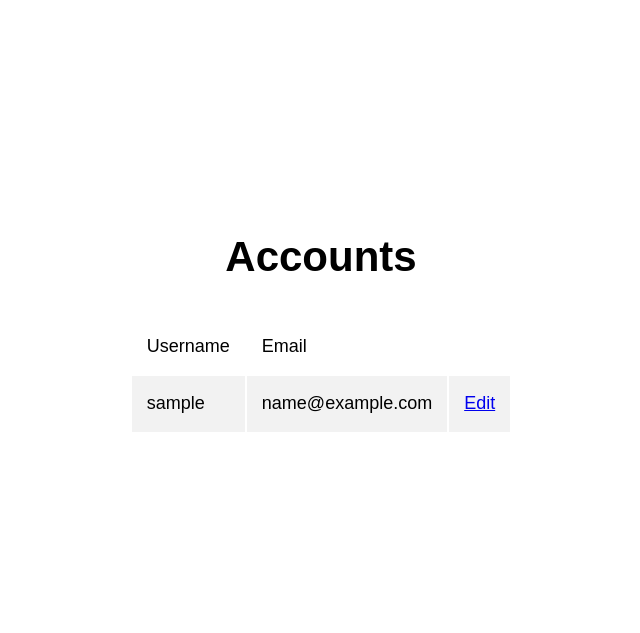
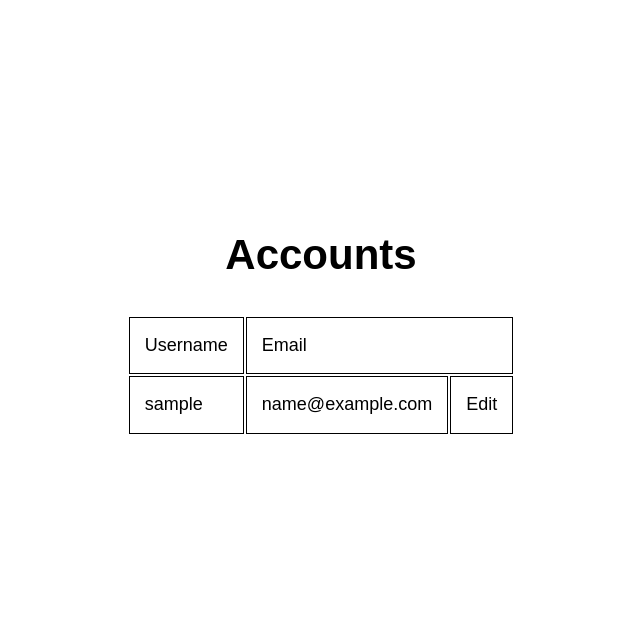
Before and after one commit to sraosha47/django-projects, a Django app: a page that uses adulting/users/templates/users/layout.html in a window 1280 px wide. Shown: the part 905-1538 px from the top of the page, without its empty margins (319-959 px from the left). Run offline with Django 4.2, Linux system fonts and the light colour scheme; the visitor is signed in with stand-in values (Sample User, id 1); data comes from the database, SQL or seed files in the repository.

Commit message:
removed the tr:nth thing. added a simple border for td and th elements. added styling to links in tables via tanker class.

```diff
--- a/adulting/users/static/users/login.css
+++ b/adulting/users/static/users/login.css
@@ -202,13 +202,20 @@
     overflow: auto;
   }
 
-  tr:nth-child(even) {background-color: #f2f2f2;}
-
   th, td {
     padding: 15px;
     text-align: left;
+    border: var(--main-black) 1px solid;
   }
 
+  .tanker a{
+    text-decoration: none;
+    color: var(--main-black);
+  }
+
+  .tanker a:hover{
+    color: var(--main-blue);
+  }
   /* nav */
 
   .nav {
@@ -281,7 +288,7 @@
   }
 
 /* Dropdown */
-
+/*
 .dropdown {
   position: relative;
   display: inline-block;
@@ -290,7 +297,7 @@
 .dropdown-content {
   display: none;
   position: absolute;
-  background-color: var(--main-black);
+  background-color: var(--main-black);s
   min-width: 160px;
   box-shadow: 3px 3px 3px rgba(0, 0, 0, 0.7);
   padding: 0px ;
@@ -300,3 +307,4 @@
 .dropdown:hover .dropdown-content {
   display: block;
 }
+*/
```
